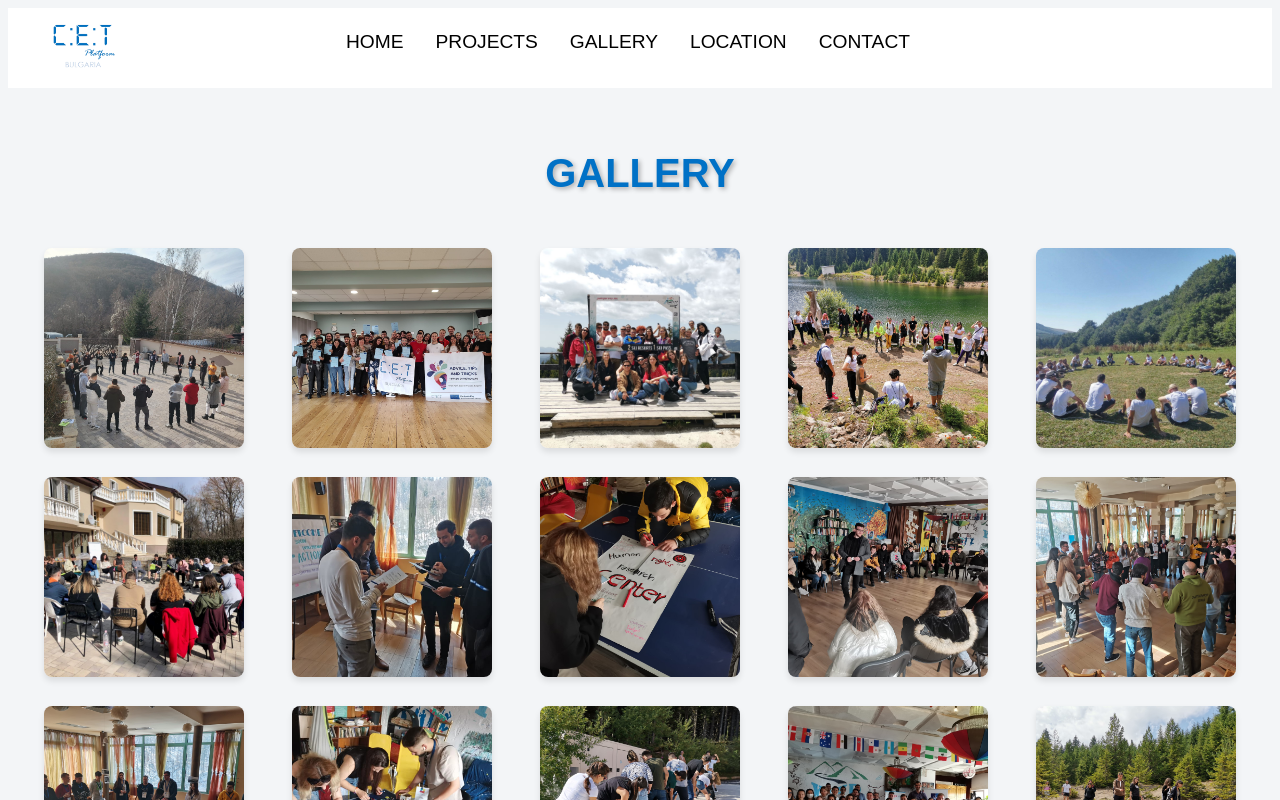
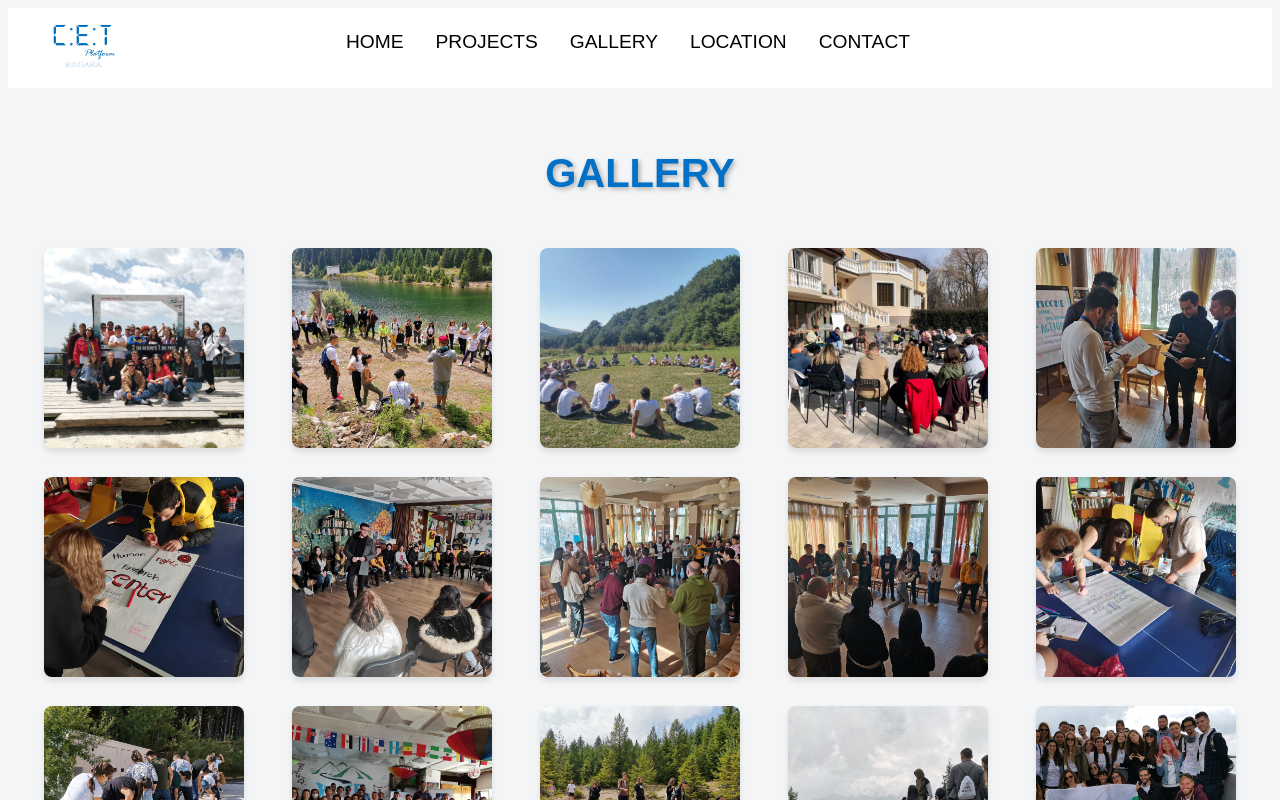
Before and after one commit to paul9189/CETPlatform, a React (Vite) app: page /pictures in a window 1280 px wide. Shown: the top 800 px of the page. Built offline with nearby package versions, Linux system fonts and the light colour scheme.

Commit message:
fixed logo and slideshow

```diff
--- a/src/components/Navbar.jsx
+++ b/src/components/Navbar.jsx
@@ -44,7 +44,7 @@ function Navbar() {
       {/* <img className='navbar-img' src="logo-removebg.png" alt="logo" /> */}
         <Link to='/' className='navbar-logo'>
         {/* C:E:T Platform Bulgaria  */}
-        <img className='navbar-img' src="logo-removebg.png" alt="logo" />
+        <img className='navbar-img' src="/logo-removebg.png" alt="logo" />
         </Link>
 
         {/* Menu icon */}
--- a/src/components/SlideShow.jsx
+++ b/src/components/SlideShow.jsx
@@ -22,28 +22,28 @@ function SlideShow() {
         // '19_n.jpg',
         // '20_n.jpg',
         // 'p1-1.jpg',
-        'p1-2.jpg',
-        'p1-3.jpg',
-        'p1-4.jpg',
-        'p1-5.jpg',
-        'p1-6.jpg',
-        'p2-1.png',
-        'p2-2.jpg',
-        'p2-3.jpg',
-        'p2-4.jpg',
-        'p2-5.jpg',
-        'p2-6.jpg',
-        'p3-1.jpg',
-        'p3-2.jpg',
-        'p3-3.jpg',
-        'p3-4.jpg',
-        'p3-6.jpg',
-        'p3-5.jpg',
-        'p4-1.jpg',
-        'p4-2.jpg',
-        'p4-3.jpg',
-        'p4-4.jpg',
-        'p4-5.jpg',
+        '/p1-2.jpg',
+        '/p1-3.jpg',
+        '/p1-4.jpg',
+        '/p1-5.jpg',
+        '/p1-6.jpg',
+        '/p2-1.png',
+        '/p2-2.jpg',
+        '/p2-3.jpg',
+        '/p2-4.jpg',
+        '/p2-5.jpg',
+        '/p2-6.jpg',
+        '/p3-1.jpg',
+        '/p3-2.jpg',
+        '/p3-3.jpg',
+        '/p3-4.jpg',
+        '/p3-6.jpg',
+        '/p3-5.jpg',
+        '/p4-1.jpg',
+        '/p4-2.jpg',
+        '/p4-3.jpg',
+        '/p4-4.jpg',
+        '/p4-5.jpg',
 
     ];
 
--- a/src/components/pages/Pictures.jsx
+++ b/src/components/pages/Pictures.jsx
@@ -5,8 +5,6 @@ import './Pictures.css';
 
 function Pictures() {
     const images = [
-        '1_n.jpg',
-        './2_n.jpg',
         '4_n.jpg',
         '5_n.jpg',
         '6_n.jpg',
@@ -59,6 +57,7 @@ function Pictures() {
         'p5-4.jpg',
         'p5-5.jpg',
         'p5-6.jpg'
+
     ];
 
     const [selectedIndex, setSelectedIndex] = useState(null);
```
Also changed, not shown: 2 other files (tests, documents, lock files or other folders).
